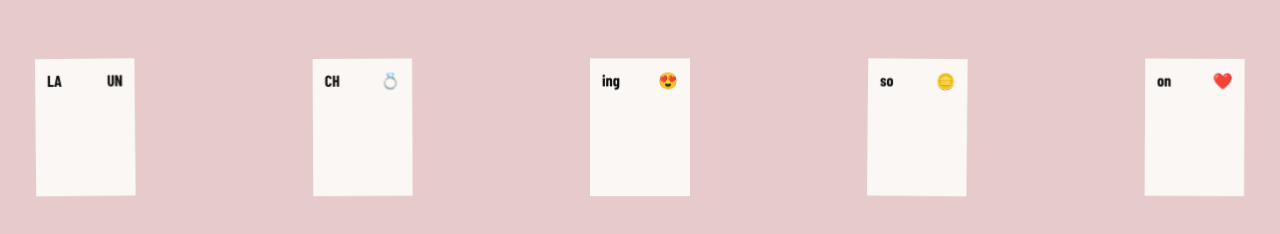
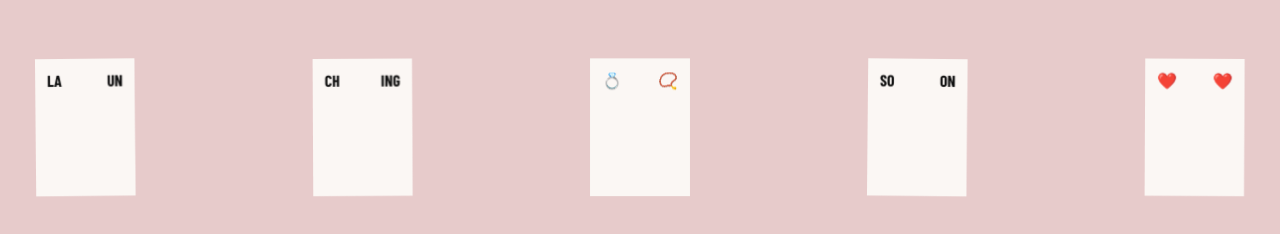
Before and after one commit to mishalibrahim/Autilier-Aura-Launch, a plain HTML site: page index.html in a window 1280 px wide. Shown: the part 147-381 px from the top of the page. Drawn offline with nearby package versions, Linux system fonts and the light colour scheme; a web font is replaced by a local one.

Commit message:
Update index.html

```diff
--- a/index.html
+++ b/index.html
@@ -27,8 +27,8 @@
         <div class="card">
           <div class="card-back"><img src="public/icon1.png" alt="" /></div>
           <div class="card-front">
-            <p>ing</p>
-            <p>😍</p>
+            <p>💍</p>
+            <p>📿</p>
           </div>
         </div>
         <div class="card">
@@ -40,18 +40,18 @@
         <div class="card">
           <div class="card-front">
             <p>CH</p>
-            <p>💍</p>
+            <p>ING</p>
           </div>
         </div>
         <div class="card">
           <div class="card-front">
-            <p>so</p>
-            <p>🪙</p>
+            <p>SO</p>
+            <p>ON</p>
           </div>
         </div>
         <div class="card">
           <div class="card-front">
-            <p>on</p>
+            <p>❤️</p>
             <p>❤️</p>
           </div>
         </div>
```
